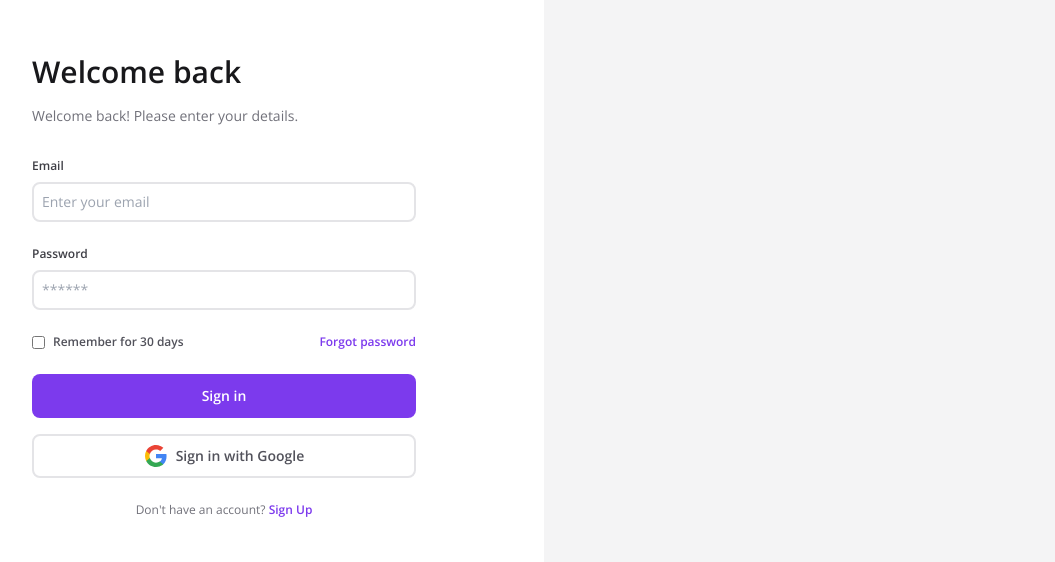
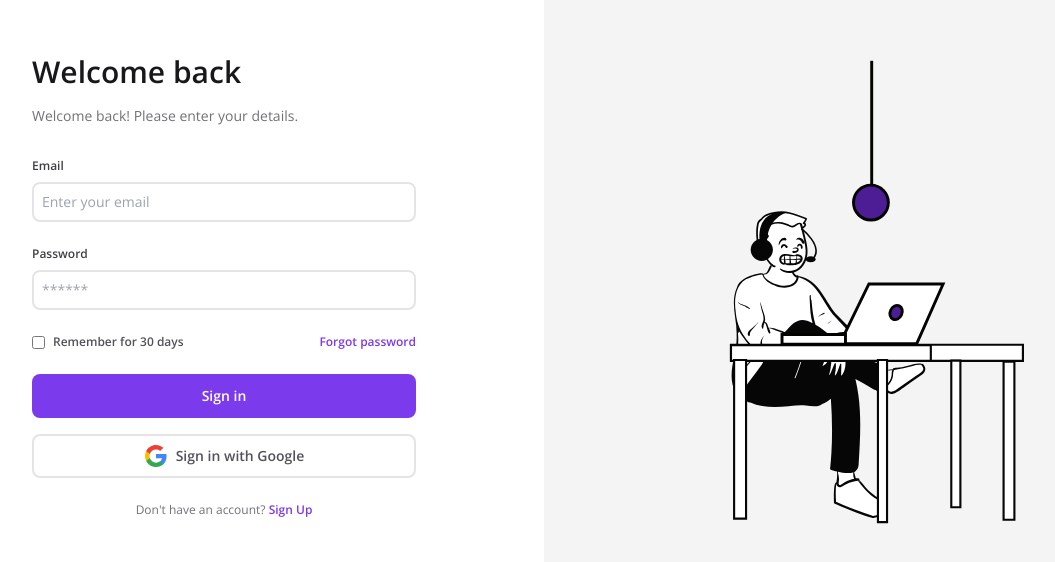
Before and after one commit to EduardoAlphonse/signin-page, a React (Vite) app: page / in a window 1280 px wide. Shown: the part 114-676 px from the top of the page, without its empty margins (96-1151 px from the left). Built offline with nearby package versions, Linux system fonts and the light colour scheme.

Commit message:
add illustration to sign in page

```diff
--- a/src/App.tsx
+++ b/src/App.tsx
@@ -2,6 +2,7 @@ import { Input } from './components/Input';
 import { FormEvent } from 'react';
 
 import { ReactComponent as GoogleLogo } from './assets/google-logo.svg';
+import { ReactComponent as Illustration } from './assets/illustration.svg';
 
 export default function App() {
   const signIn = (event: FormEvent) => {
@@ -9,8 +10,8 @@ export default function App() {
   };
 
   return (
-    <div className='flex h-screen'>
-      <main className='flex flex-col w-full justify-center items-center px-5 sm:px-32 lg:w-1/2'>
+    <div className='flex min-h-screen'>
+      <main className='flex flex-col w-full justify-center items-center py-10 px-5 sm:px-32 lg:w-1/2'>
         <h1 className='text-3xl text-zinc-900 font-semibold w-full mb-4'>
           Welcome back
         </h1>
@@ -78,11 +79,8 @@ export default function App() {
         </div>
       </main>
 
-      <div className='w-1/2 bg-zinc-100 hidden lg:flex'>
-        <img
-          src=''
-          alt=''
-        />
+      <div className='w-1/2 bg-zinc-100 hidden lg:flex justify-center items-center'>
+        <Illustration className='w-4/5 h-4/5' />
       </div>
     </div>
   );
```
Also changed, not shown: src/assets/illustration.svg (added).
